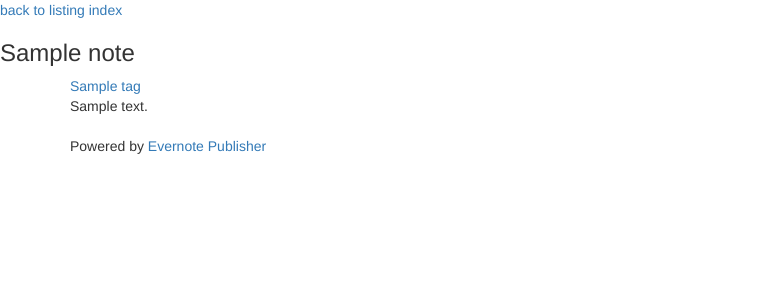
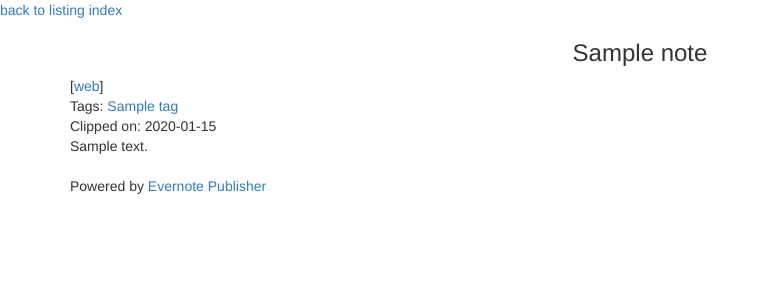
Before and after one commit to jaytaylor/evernote-publisher, a Python web app: template templates/node.html in a window 1280 px wide. Shown: the top 300 px of the page, without its empty margins (0-770 px from the left). Run offline with Jinja, Linux system fonts and the light colour scheme; the template is opened without the code that fills it: most values are stand-ins (such as "Sample title", 1, 10 or a date in 2020); some libraries are stand-ins or nearby versions.

Commit message:
Note page updates:
    - Added google search link.
    - Centered top title header.
    - Added clip date.

```diff
--- a/lib/generator.py
+++ b/lib/generator.py
@@ -2,7 +2,7 @@
 
 """Note renderer."""
 
-import base64, datetime, simplejson as json, glob, os, settings, shutil, unicodedata
+import base64, datetime, simplejson as json, glob, os, settings, shutil, unicodedata, urllib
 from bs4 import BeautifulSoup
 from jinja2 import Template, DictLoader
 from jinja2.environment import Environment
@@ -85,6 +85,7 @@ class HtmlGenerator(object):
             with open(path, 'r') as fh:
                 data = json.load(fh)
                 data['title'] = BeautifulSoup(data['title'], 'html.parser', from_encoding='iso8859-15').string
+                data['urlencoded_title'] = urllib.quote_plus(data['title'].encode('utf-8'))
             listing.append({'id': jsonFileName[0:jsonFileName.index('.')], 'data': data})
 
         notes = sorted(filter(lambda n: n.deleted is not True, map(lambda d: Note(d), listing)), key=lambda n: n.createdTs, reverse=True)
--- a/templates/base.html
+++ b/templates/base.html
@@ -6,15 +6,22 @@
 <meta name="viewport" content="width=device-width, initial-scale=1.0">
 <meta name="description" content="">
 <meta name="author" content="">
+<link href="//netdna.bootstrapcdn.com/bootstrap/2.3.2/css/bootstrap.min.css" rel="stylesheet"/>
+<script src="//netdna.bootstrapcdn.com/bootstrap/2.3.2/js/bootstrap.min.js" type="text/javascript"></script>
+<style>
+.title h3 {
+    text-align: center;
+}
+{#
+.title h3, .title a {
+    display: inline;
+}
+#}</style>
 </head>
 <body>
-
 <div id="content">{% block content %}{% endblock %}</div>
 
 <br />
 <div id="footer" class="container">{% block footer %}Powered by <a href="https://github.com/jaytaylor/evernote-publisher">Evernote Publisher</a>{% endblock %}</div>
-
-<link href="//netdna.bootstrapcdn.com/bootstrap/2.3.2/css/bootstrap.min.css" rel="stylesheet"/>
-<script src="//netdna.bootstrapcdn.com/bootstrap/2.3.2/js/bootstrap.min.js" type="text/javascript"></script>
 </body>
 </html>
--- a/templates/node.html
+++ b/templates/node.html
@@ -5,15 +5,25 @@
 {% block content %}
 <a href="..">back to listing index</a>
 <br />
+
+<div class="title">
 <h3>{{ note.title }}</h3>
+</div>
 
+<div class="container">
+[<a href="https://encrypted.google.com/search?q={{ note.urlencoded_title }}" target="_blank">web</a>]
+</div>
 {% if note.tags %}
 <div class="container">
+Tags:
 {% for tag in note.tags %}
 <a href="../tag/{{ tag.name }}.html">{{ tag.name }}</a>
 {% endfor %}
 </div>
 {% endif %}
+<div class="container">
+Clipped on: {{ note.createdTs.strftime('%Y-%m-%d') }}
+</div>
 
 <div class="container">
 {{ note.content }}
```
